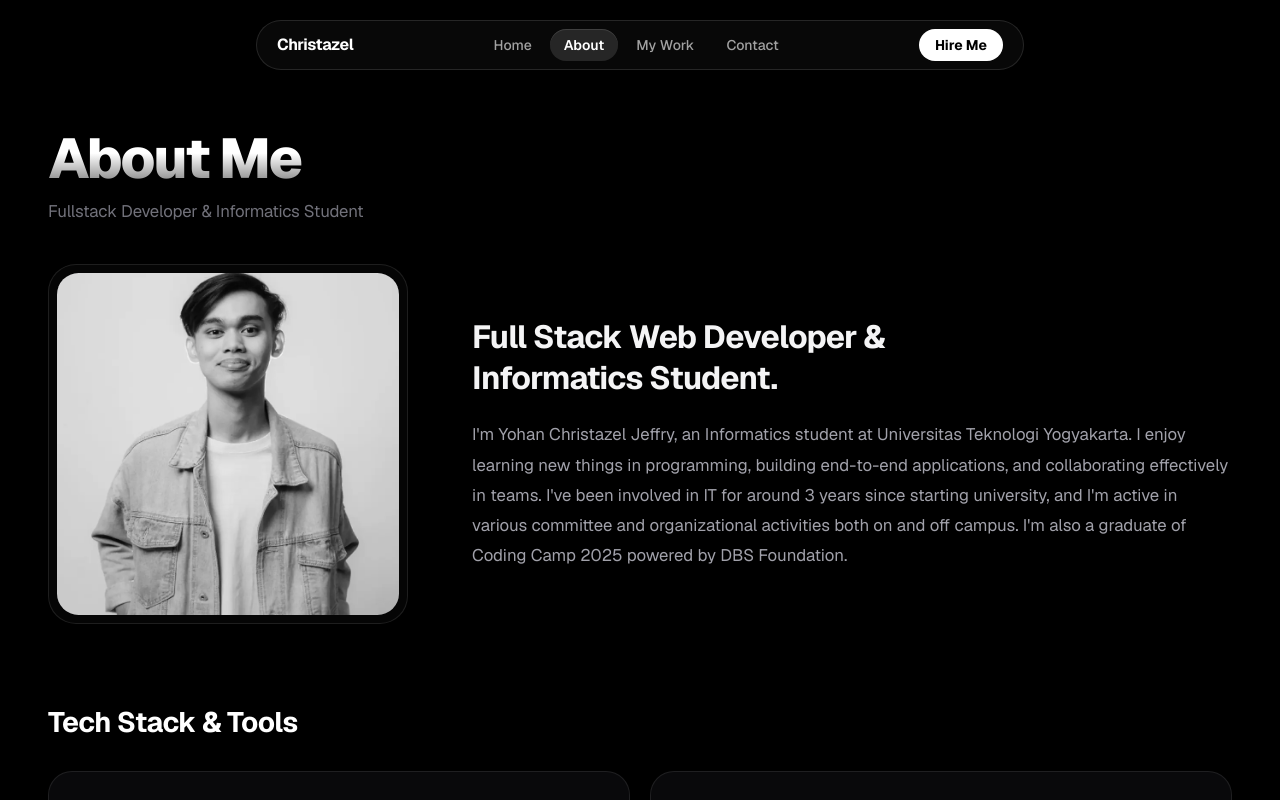
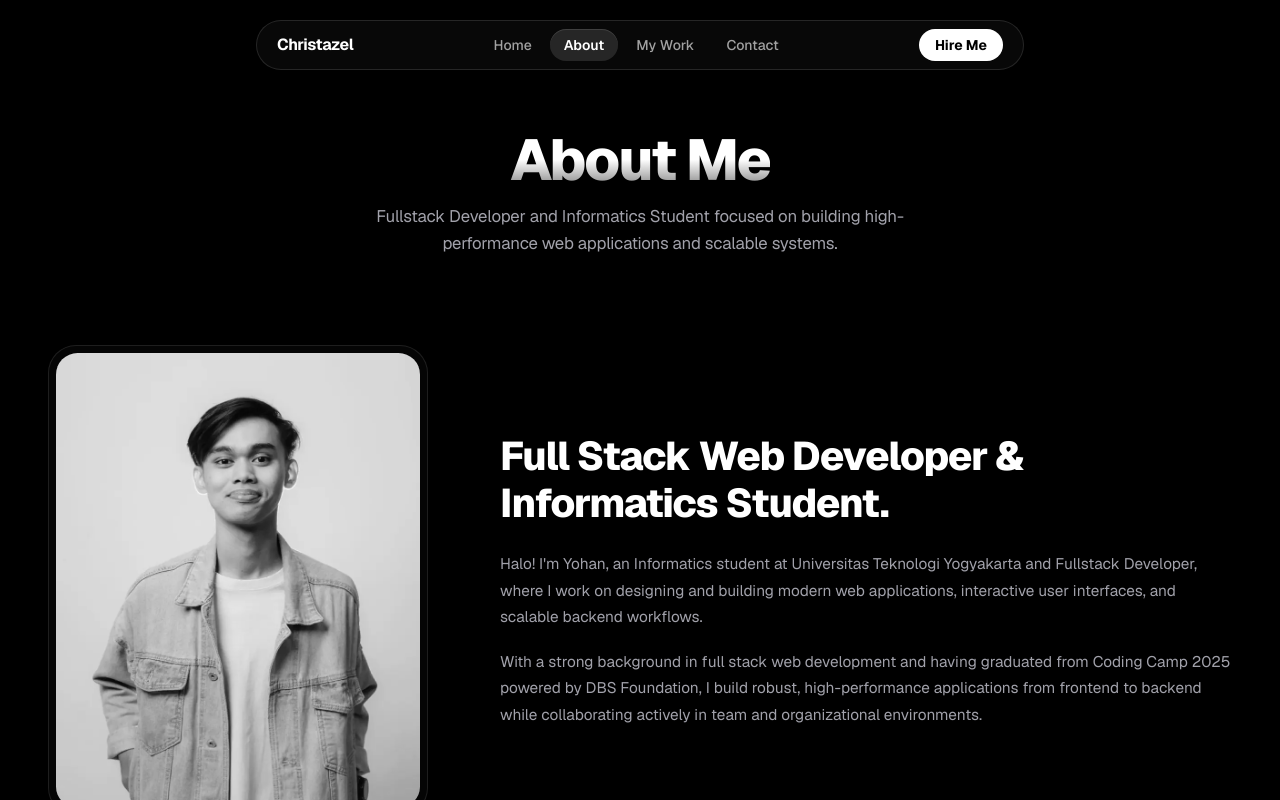
Before and after one commit to Christazel/portfolio, a Next.js app: page /about in a window 1280 px wide. Shown: the top 800 px of the page. Built offline with nearby package versions, Linux system fonts and the light colour scheme.

Commit message:
style: refine hero and about typography, scale, and layout to match reference design

```diff
--- a/app/globals.css
+++ b/app/globals.css
@@ -2216,7 +2216,7 @@ body::-webkit-scrollbar,
 
 
 /* --------------------------------------------------------------------------
-   Hero Section
+   Hero Section (Reference-matched typography & layout)
    -------------------------------------------------------------------------- */
 .hero-new-section {
   min-height: 85vh;
@@ -2256,7 +2256,7 @@ body::-webkit-scrollbar,
 .hero-new-inner {
   position: relative;
   z-index: 1;
-  max-width: 58rem;
+  max-width: 52rem;
   margin-inline: auto;
   text-align: center;
   display: flex;
@@ -2265,98 +2265,93 @@ body::-webkit-scrollbar,
 }
 
 .hero-new-heading {
-  font-size: clamp(3.2rem, 7.5vw, 6.75rem);
+  font-size: clamp(2.75rem, 5.2vw, 4.5rem);
   font-weight: 800;
-  letter-spacing: -0.045em;
-  line-height: 1.04;
-  background: linear-gradient(180deg, #ffffff 40%, rgba(255, 255, 255, 0.4) 100%);
+  letter-spacing: -0.04em;
+  line-height: 1.08;
+  background: linear-gradient(180deg, #ffffff 40%, rgba(255, 255, 255, 0.45) 100%);
   -webkit-background-clip: text;
   -webkit-text-fill-color: transparent;
-  margin-bottom: 1.5rem;
+  margin-bottom: 1.25rem;
 }
 
 .hero-new-subtitle {
-  font-size: clamp(1.05rem, 2.2vw, 1.35rem);
+  font-size: clamp(1rem, 1.4vw, 1.15rem);
   line-height: 1.65;
   color: #a1a1aa;
-  max-width: 42rem;
-  margin-bottom: 2.5rem;
+  max-width: 36rem;
+  margin-bottom: 2rem;
   font-weight: 400;
   letter-spacing: -0.01em;
 }
 
 .hero-new-subtitle-accent {
   color: #ffffff;
-  font-weight: 600;
+  font-weight: 700;
 }
 
 .hero-new-cta-group {
-  display: flex;
-  flex-direction: column;
-  align-items: center;
-  gap: 1.5rem;
-}
-
-@media (min-width: 640px) {
-  .hero-new-cta-group {
-    flex-direction: row;
-    gap: 1.75rem;
-  }
+  display: flex !important;
+  flex-direction: column !important;
+  align-items: center !important;
+  justify-content: center !important;
+  gap: 1.5rem !important;
 }
 
 .hero-new-cta-primary {
   display: inline-flex;
   align-items: center;
   justify-content: center;
-  padding: 0.85rem 2.5rem;
+  padding: 0.65rem 1.85rem;
   border-radius: 9999px;
   background: #ffffff;
   color: #000000;
-  font-size: 0.95rem;
+  font-size: 0.875rem;
   font-weight: 700;
   letter-spacing: -0.01em;
   text-decoration: none;
   transition: transform 0.2s ease, box-shadow 0.2s ease, background 0.2s ease;
-  box-shadow: 0 0 30px rgba(255, 255, 255, 0.15);
+  box-shadow: 0 0 25px rgba(255, 255, 255, 0.12);
 }
 
 .hero-new-cta-primary:hover {
-  transform: scale(1.04);
+  transform: scale(1.03);
   background: #f4f4f5;
-  box-shadow: 0 0 45px rgba(255, 255, 255, 0.3);
+  box-shadow: 0 0 35px rgba(255, 255, 255, 0.25);
 }
 
 .hero-new-socials {
   display: flex;
   align-items: center;
-  gap: 0.75rem;
+  justify-content: center;
+  gap: 0.65rem;
 }
 
 .hero-new-social-btn {
   display: inline-flex;
   align-items: center;
   justify-content: center;
-  width: 2.85rem;
-  height: 2.85rem;
+  width: 2.35rem;
+  height: 2.35rem;
   border-radius: 9999px;
   border: 1px solid rgba(255, 255, 255, 0.12);
-  background: rgba(255, 255, 255, 0.04);
-  color: #d4d4d8;
-  font-size: 1.1rem;
+  background: rgba(255, 255, 255, 0.03);
+  color: #a1a1aa;
+  font-size: 0.95rem;
   text-decoration: none;
   transition: all 0.2s cubic-bezier(0.16, 1, 0.3, 1);
 }
 
 .hero-new-social-btn:hover {
-  border-color: rgba(255, 255, 255, 0.32);
-  background: rgba(255, 255, 255, 0.12);
+  border-color: rgba(255, 255, 255, 0.3);
+  background: rgba(255, 255, 255, 0.1);
   color: #ffffff;
   transform: translateY(-2px);
-  box-shadow: 0 4px 16px rgba(0, 0, 0, 0.4);
+  box-shadow: 0 4px 12px rgba(0, 0, 0, 0.4);
 }
 
 /* --------------------------------------------------------------------------
-   About Section
+   About Section (Reference-matched typography & centered header)
    -------------------------------------------------------------------------- */
 .about-new-section {
   scroll-margin-top: 6rem;
@@ -2366,29 +2361,38 @@ body::-webkit-scrollbar,
 .about-new-inner {
   display: flex;
   flex-direction: column;
-  gap: 2.5rem;
+  gap: 3.5rem;
 }
 
 .about-new-header {
-  text-align: left;
+  text-align: center !important;
+  display: flex !important;
+  flex-direction: column !important;
+  align-items: center !important;
+  justify-content: center !important;
+  max-width: 44rem;
+  margin-inline: auto;
 }
 
 .about-new-heading {
-  font-size: clamp(2.2rem, 4.5vw, 3.5rem);
+  font-size: clamp(2.5rem, 4.5vw, 3.75rem);
   font-weight: 800;
   letter-spacing: -0.035em;
-  line-height: 1.12;
-  background: linear-gradient(180deg, #ffffff 40%, rgba(255, 255, 255, 0.4) 100%);
+  line-height: 1.1;
+  text-align: center !important;
+  background: linear-gradient(180deg, #ffffff 50%, rgba(255, 255, 255, 0.45) 100%);
   -webkit-background-clip: text;
   -webkit-text-fill-color: transparent;
-  margin-bottom: 0.5rem;
+  margin-bottom: 0.75rem;
 }
 
 .about-new-subheading {
-  font-size: 1.05rem;
-  color: #71717a;
+  font-size: clamp(0.95rem, 1.4vw, 1.05rem);
+  color: #a1a1aa;
   font-weight: 400;
   letter-spacing: -0.01em;
+  line-height: 1.6;
+  text-align: center !important;
 }
 
 .about-new-grid {
@@ -2400,15 +2404,15 @@ body::-webkit-scrollbar,
 
 @media (min-width: 768px) {
   .about-new-grid {
-    grid-template-columns: 320px 1fr;
+    grid-template-columns: 340px 1fr;
     gap: 3.5rem;
   }
 }
 
 @media (min-width: 1024px) {
   .about-new-grid {
-    grid-template-columns: 360px 1fr;
-    gap: 4rem;
+    grid-template-columns: 380px 1fr;
+    gap: 4.5rem;
   }
 }
 
@@ -2416,7 +2420,7 @@ body::-webkit-scrollbar,
   position: relative;
   border-radius: 1.75rem;
   border: 1px solid rgba(255, 255, 255, 0.1);
-  padding: 0.5rem;
+  padding: 0.45rem;
   background: rgba(255, 255, 255, 0.02);
   transition: border-color 0.3s ease;
 }
@@ -2428,7 +2432,7 @@ body::-webkit-scrollbar,
 .about-new-avatar-wrapper {
   border-radius: 1.35rem;
   overflow: hidden;
-  aspect-ratio: 1 / 1;
+  aspect-ratio: 4 / 5;
   width: 100%;
   position: relative;
   background: #141417;
@@ -2454,19 +2458,28 @@ body::-webkit-scrollbar,
 }
 
 .about-new-title {
-  font-size: clamp(1.5rem, 2.5vw, 2.15rem);
-  font-weight: 700;
-  line-height: 1.28;
-  letter-spacing: -0.025em;
-  color: #f4f4f5;
-}
-
+  font-size: clamp(1.85rem, 3.2vw, 2.5rem);
+  font-weight: 800;
+  line-height: 1.18;
+  letter-spacing: -0.03em;
+  color: #ffffff;
+}
+
+.about-new-body-paragraphs {
+  display: flex;
+  flex-direction: column;
+  gap: 1.15rem;
+  margin-top: 0.25rem;
+}
+
+.about-new-body-paragraphs p,
 .about-new-body {
-  font-size: 1.05rem;
-  line-height: 1.8;
+  font-size: clamp(0.925rem, 1.2vw, 0.985rem);
+  line-height: 1.72;
   color: #a1a1aa;
   font-weight: 400;
 }
+
 
 /* --------------------------------------------------------------------------
    Skills / Tech Stack Bento Section
--- a/components/sections/AboutSection.tsx
+++ b/components/sections/AboutSection.tsx
@@ -1,15 +1,14 @@
 import Image from "next/image";
-import { aboutText } from "@/app/data/homeData";
 
 export default function AboutSection() {
   return (
     <section className="about-new-section">
       <div className="about-new-inner">
         {/* Header */}
-        <div className="about-new-header">
-          <h2 className="about-new-heading">About Me</h2>
-          <p className="about-new-subheading">
-            Fullstack Developer & Informatics Student
+        <div className="about-new-header text-center flex flex-col items-center justify-center mx-auto max-w-2xl mb-8">
+          <h2 className="about-new-heading text-center">About Me</h2>
+          <p className="about-new-subheading text-center max-w-xl mx-auto">
+            Fullstack Developer and Informatics Student focused on building high-performance web applications and scalable systems.
           </p>
         </div>
 
@@ -22,9 +21,10 @@ export default function AboutSection() {
                 src="/asset/profile_800.webp"
                 alt="Yohan Christazel Jeffry"
                 width={480}
-                height={480}
+                height={600}
                 className="about-new-avatar"
                 sizes="(max-width: 768px) 80vw, 40vw"
+                priority
               />
             </div>
           </div>
@@ -32,10 +32,18 @@ export default function AboutSection() {
           {/* Description */}
           <div className="about-new-desc">
             <h3 className="about-new-title">
-              Full Stack Web Developer &<br />
+              Full Stack Web Developer &amp;
+              <br />
               Informatics Student.
             </h3>
-            <p className="about-new-body">{aboutText.en}</p>
+            <div className="about-new-body-paragraphs">
+              <p>
+                Halo! I'm Yohan, an Informatics student at Universitas Teknologi Yogyakarta and Fullstack Developer, where I work on designing and building modern web applications, interactive user interfaces, and scalable backend workflows.
+              </p>
+              <p>
+                With a strong background in full stack web development and having graduated from Coding Camp 2025 powered by DBS Foundation, I build robust, high-performance applications from frontend to backend while collaborating actively in team and organizational environments.
+              </p>
+            </div>
           </div>
         </div>
       </div>
--- a/components/sections/HeroSection.tsx
+++ b/components/sections/HeroSection.tsx
@@ -72,16 +72,16 @@ export default function HeroSection() {
           <span className="hero-new-subtitle-accent">
             Fullstack Developer
           </span>{" "}
-          specialized in building high-performance web applications and modern
-          user experiences.
+          specialized in building high-performance web applications with modern
+          aesthetics.
         </p>
 
-        <div ref={ctaRef} className="hero-new-cta-group">
+        <div ref={ctaRef} className="hero-new-cta-group flex flex-col items-center gap-5 mt-2">
           <a href="/work" className="hero-new-cta-primary" id="hero-view-work-btn">
             View My Work
           </a>
 
-          <div className="hero-new-socials">
+          <div className="hero-new-socials flex items-center justify-center gap-3">
             {socialLinks.map(({ label, href, icon: Icon }) => (
               <a
                 key={label}
```
